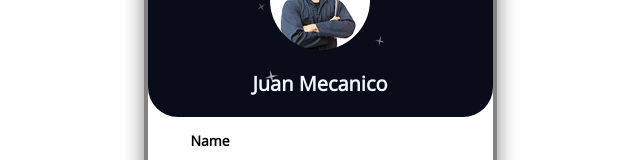
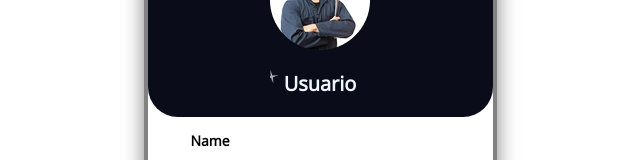
Before and after one commit to EfrenMV/Software-vue, a Vue app: page /usuario in a window 1280 px wide. Shown: the part 215-375 px from the top of the page, without its empty margins (320-960 px from the left). Built offline with nearby package versions, Linux system fonts and the light colour scheme.

Commit message:
Update[Usuario]
- Ahora el nombre del usuario se remplaza

```diff
--- a/src/router/index.js
+++ b/src/router/index.js
@@ -44,8 +44,6 @@ component: () => import('@/views/MenuNerudo.vue'),
   component: () => import('@/views/DetalleVehiculoView.vue')
 }
 
-
-
  ]
 
 const router = createRouter({
--- a/src/views/loginView.vue
+++ b/src/views/loginView.vue
@@ -123,6 +123,11 @@ const handleLogin = async () => {
     loginSuccess.value = true
     showpopup.value = true
     console.log('Login exitoso:', data)
+
+
+   // Guardar el usuario logueado en localStorage
+   localStorage.setItem('usuario', JSON.stringify(data))
+
 
    // Esperar 1.5 segundos y redirigir
     setTimeout(() => {
--- a/src/views/usuario.vue
+++ b/src/views/usuario.vue
@@ -9,7 +9,7 @@
       </div>
         <div class="box_img">
         <img src="../components/icons/userProfile.png" alt="perfil" />
-        <p style="color: aliceblue;">Juan Mecanico</p>
+        <p style="color: aliceblue;">{{ nombreUsuario }}</p>
       </div>
 
     </div>
@@ -30,12 +30,24 @@
 </template>
 
 <script setup>
+import { ref, onMounted } from 'vue'
 import Menu from '@/components/Menu.vue'
 import Header from '@/components/Header.vue'
 
+const nombreUsuario = ref('')
+
+onMounted(() => {
+  const usuario = JSON.parse(localStorage.getItem('usuario'))
+  if (usuario && usuario.nombre_usuario) {
+    nombreUsuario.value = usuario.nombre_usuario
+  } else {
+    nombreUsuario.value = 'Usuario'
+  }
+})
 </script>
 
 <style setup>
+/* ... tu CSS sin cambios ... */
 .usuario{
     width: 345px;
     height: 6500px;
@@ -148,8 +160,4 @@ import Header from '@/components/Header.vue'
    font-weight: bold;
 
   }
-
-
-
-
 </style>
```
